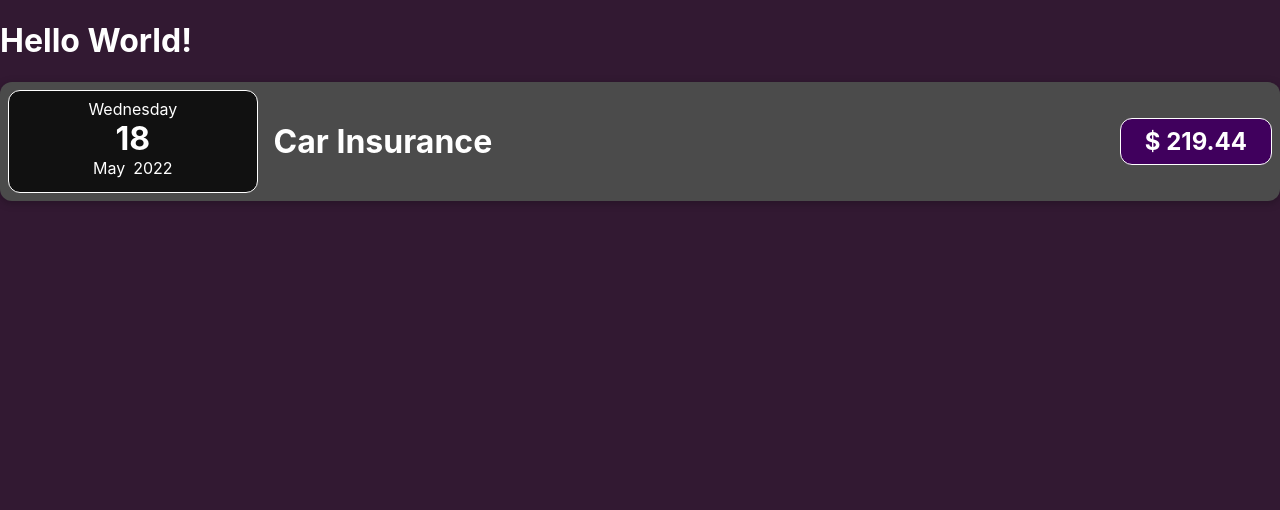
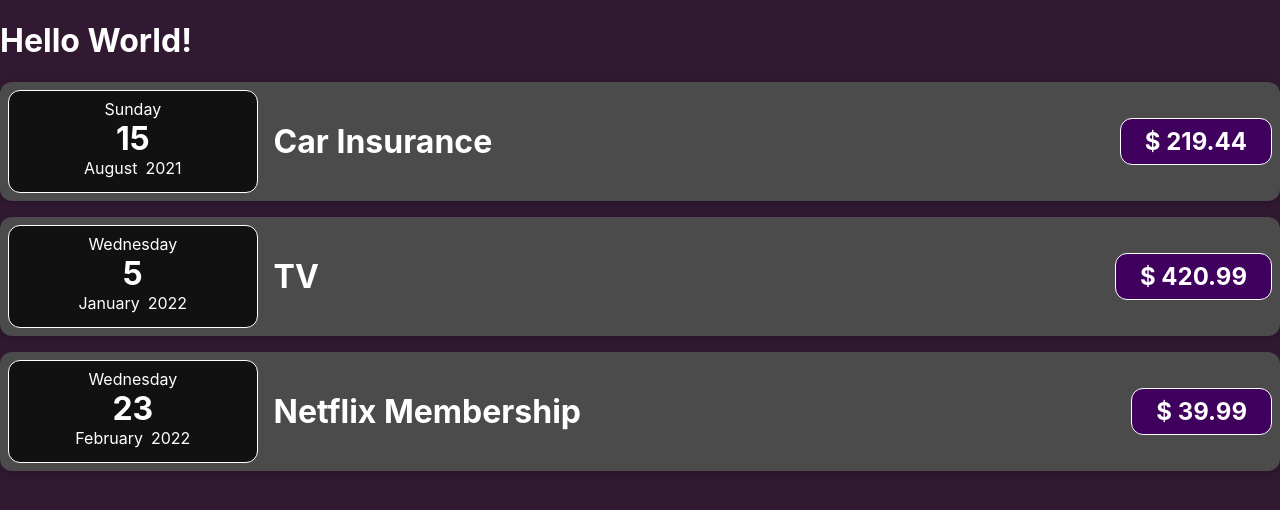
Before and after one commit to RossCr0ss/Study-Item-Comparetor, a JavaScript app: page / in a window 1280 px wide. Shown: the top 510 px of the page. Built offline with nearby package versions, Linux system fonts and the light colour scheme.

Commit message:
Create independent component for list of Expenses.

```diff
--- a/src/App.js
+++ b/src/App.js
@@ -1,23 +1,10 @@
-import ExpenseItem from './components/ExpenseItem';
+import ExpensesList from './components/ExpensesList';
 
 function App() {
-  const expenses = [
-    {
-      id: 'e1',
-      date: new Date(),
-      title: 'Car Insurance',
-      amount: 219.44,
-    },
-  ];
   return (
     <div>
       <h1>Hello World!</h1>
-      <ExpenseItem
-        title={expenses[0].title}
-        date={expenses[0].date}
-        amount={expenses[0].amount}
-        key={expenses[0].id}
-      />
+      <ExpensesList />
     </div>
   );
 }
--- /dev/null
+++ b/src/components/ExpensesList.js
@@ -0,0 +1,39 @@
+import ExpenseItem from './ExpenseItem';
+
+function ExpensesList() {
+  const expenses = [
+    {
+      id: 'e1',
+      date: new Date(2021, 7, 15),
+      title: 'Car Insurance',
+      amount: 219.44,
+    },
+    {
+      id: 'e2',
+      date: new Date(2021, 12, 5),
+      title: 'TV',
+      amount: 420.99,
+    },
+    {
+      id: 'e3',
+      date: new Date(2022, 1, 23),
+      title: 'Netflix Membership',
+      amount: 39.99,
+    },
+  ];
+
+  return (
+    <>
+      {Object.keys(expenses).map((index) => (
+        <ExpenseItem
+          title={expenses[index].title}
+          date={expenses[index].date}
+          amount={expenses[index].amount}
+          key={expenses[index].id}
+        />
+      ))}
+    </>
+  );
+}
+
+export default ExpensesList;
```
Also changed, not shown: src/components/ExpensesList.css (added).
